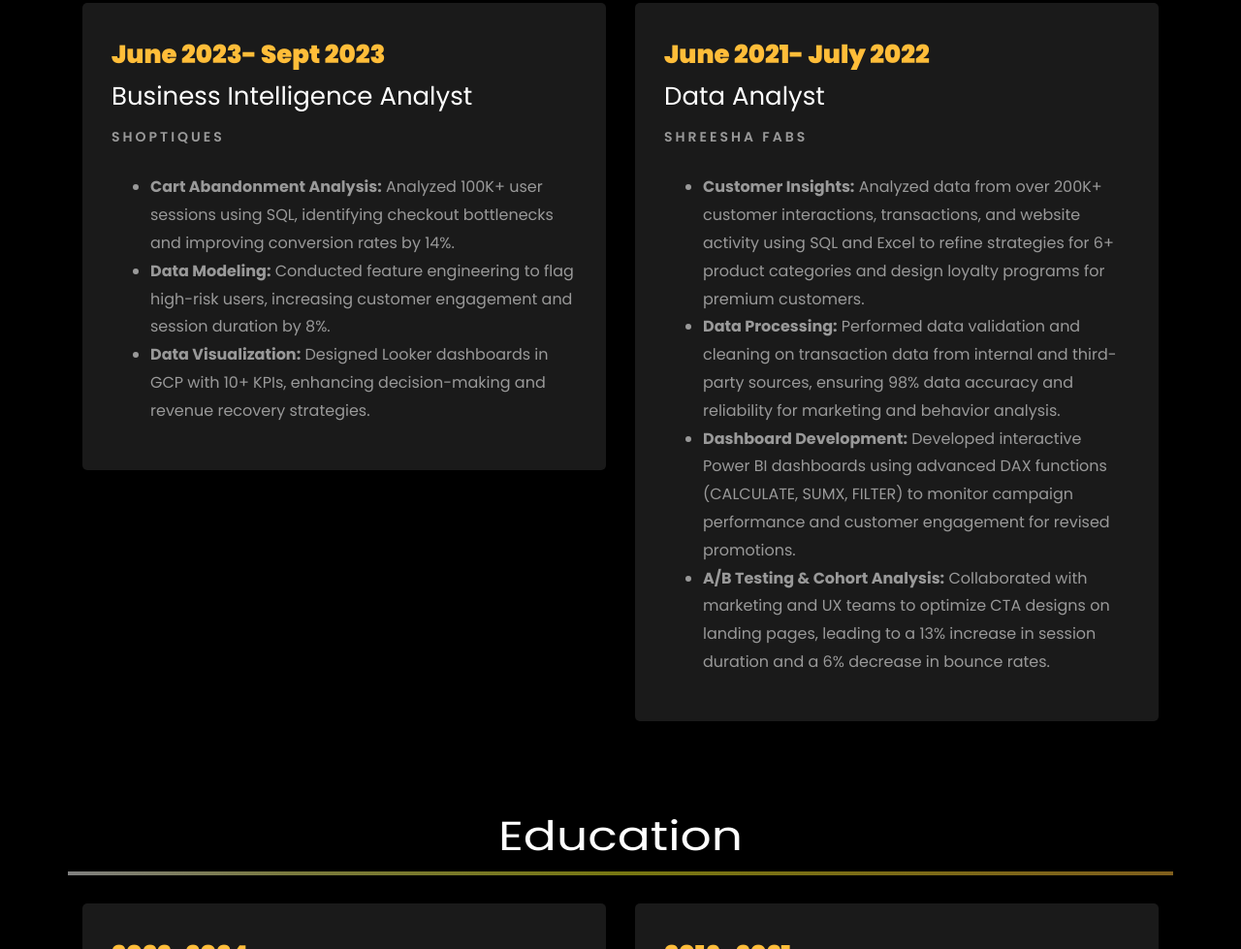
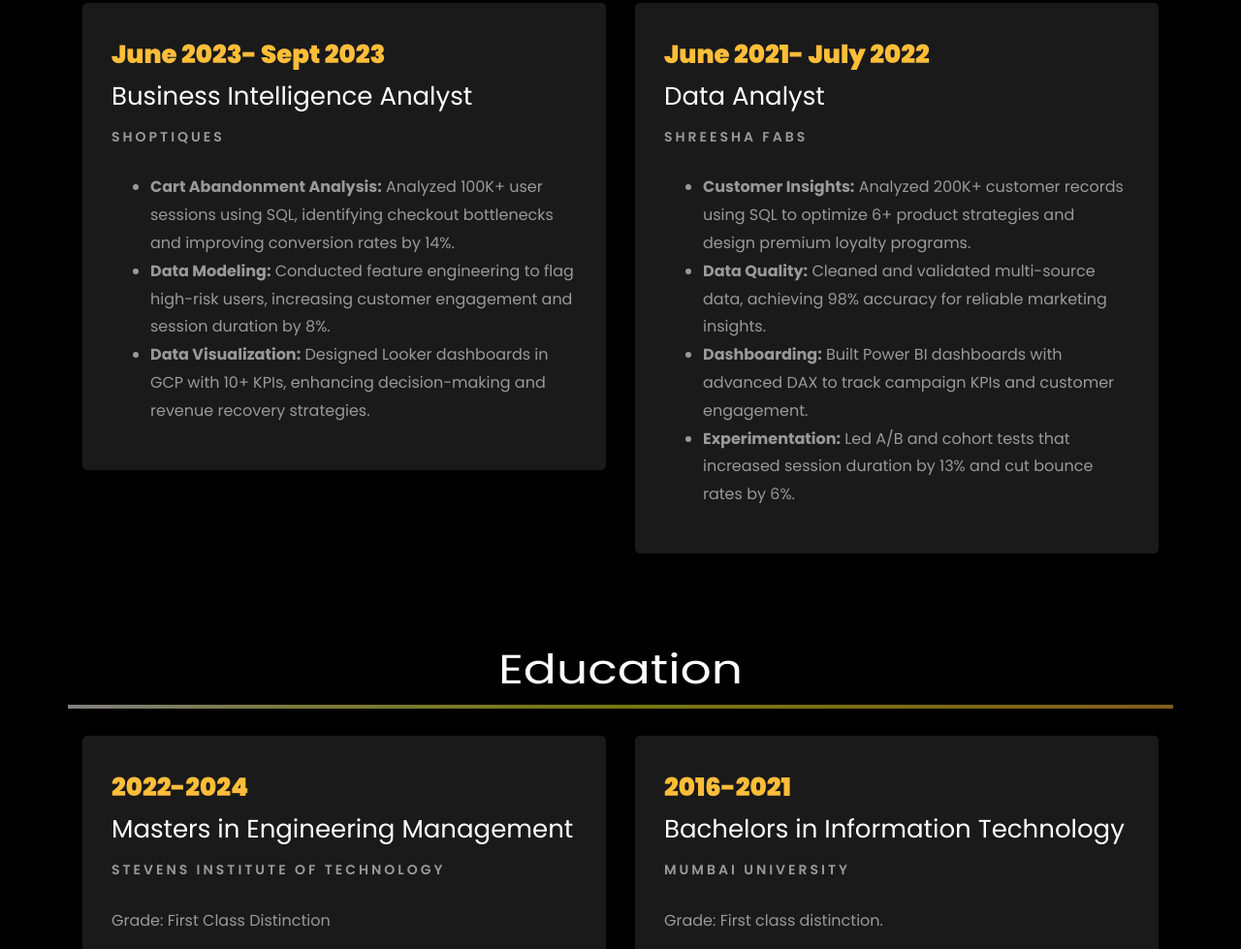
Before and after one commit to kunalg569/portfolio.github.io, a plain HTML site: page index.html in a window 1280 px wide. Shown: the part 2980-3959 px from the top of the page at 97% size. Drawn offline with Linux system fonts and the light colour scheme; files whose address does not match are found by name.

Commit message:
index updated

```diff
--- a/index.html
+++ b/index.html
@@ -395,10 +395,11 @@
 						<span class="position">Shreesha Fabs</span>
 						<p class="mt-4">
 							<ul>
-								<li><strong>Customer Insights:</strong> Analyzed data from over 200K+ customer interactions, transactions, and website activity using SQL and Excel to refine strategies for 6+ product categories and design loyalty programs for premium customers.</li>
-								<li><strong>Data Processing:</strong> Performed data validation and cleaning on transaction data from internal and third-party sources, ensuring 98% data accuracy and reliability for marketing and behavior analysis.</li>
-								<li><strong>Dashboard Development:</strong> Developed interactive Power BI dashboards using advanced DAX functions (CALCULATE, SUMX, FILTER) to monitor campaign performance and customer engagement for revised promotions.</li>
-								<li><strong>A/B Testing & Cohort Analysis:</strong> Collaborated with marketing and UX teams to optimize CTA designs on landing pages, leading to a 13% increase in session duration and a 6% decrease in bounce rates.</li>
+								<li><strong>Customer Insights:</strong> Analyzed 200K+ customer records using SQL to optimize 6+ product strategies and design premium loyalty programs.</li>
+								<li><strong>Data Quality:</strong> Cleaned and validated multi-source data, achieving 98% accuracy for reliable marketing insights.</li>
+								<li><strong>Dashboarding:</strong> Built Power BI dashboards with advanced DAX to track campaign KPIs and customer engagement.</li>
+								<li><strong>Experimentation:</strong> Led A/B and cohort tests that increased session duration by 13% and cut bounce rates by 6%.</li>
+
 
 							</ul>
 						</p>
```
